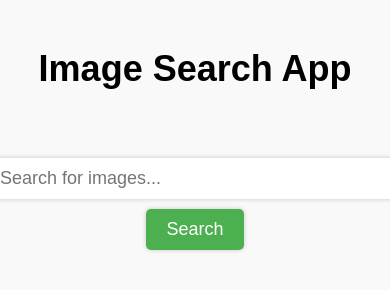
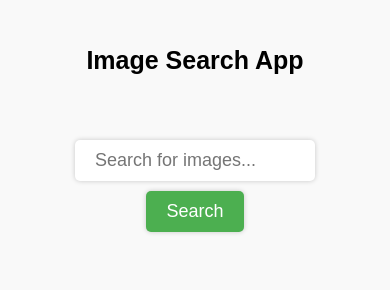
Before and after one commit to IndraJ1t/Image-search-app, a plain HTML site: page Index.html in a window 390 px wide. Drawn offline with Linux system fonts and the light colour scheme; no server answers.

Commit message:
responsive added

```diff
--- a/Index.html
+++ b/Index.html
@@ -10,8 +10,8 @@
 </head>
 
 <body>
-    <h1>Image Search App</h1>
-    <form>
+    <h1 class="heading">Image Search App</h1>
+    <form class="form-input">
         <input type="text" id="search-input" placeholder="Search for images..." />
         <button id="search-button">Search</button>
     </form>
--- a/styles.css
+++ b/styles.css
@@ -86,7 +86,11 @@ form {
 .search-result:hover a {
     background-color: rgba(0, 0, 0, 0.1);
 }
-
+.form-input{
+    width: 60%;
+    margin-left: auto;
+    margin-right: auto;
+}
 #show-more-button {
     background-color: #008cba;
     border: none;
@@ -109,11 +113,22 @@ form {
     .search-result {
         width: calc(50% - 20px);
     }
+    .form-input{
+        width: 500px;
+        margin-left: auto;
+        margin-right: auto;
+    }
+    .heading{
+        font-size: 30px;
+    }
 }
 
 @media screen and (max-width: 480px) {
     .search-result {
         width: 100%;
+    }
+    .heading{
+        font-size: 25px;
     }
 
     form {
@@ -124,4 +139,9 @@ form {
         width: 100%;
         margin-bottom: 10px;
     }
+    .form-input{
+        width: 200px;
+        margin-left: auto;
+        margin-right: auto;
+    }
 }
```
